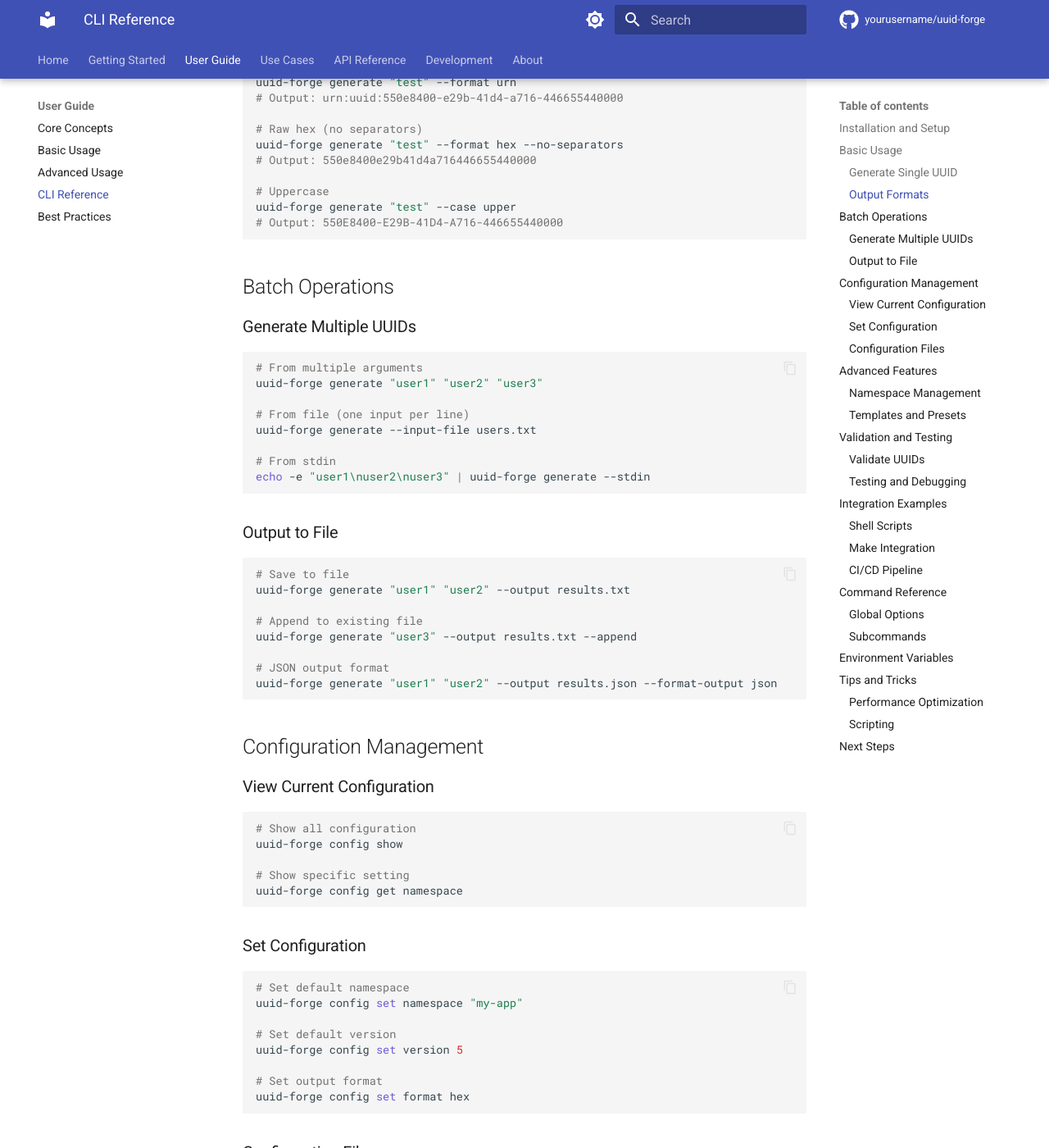
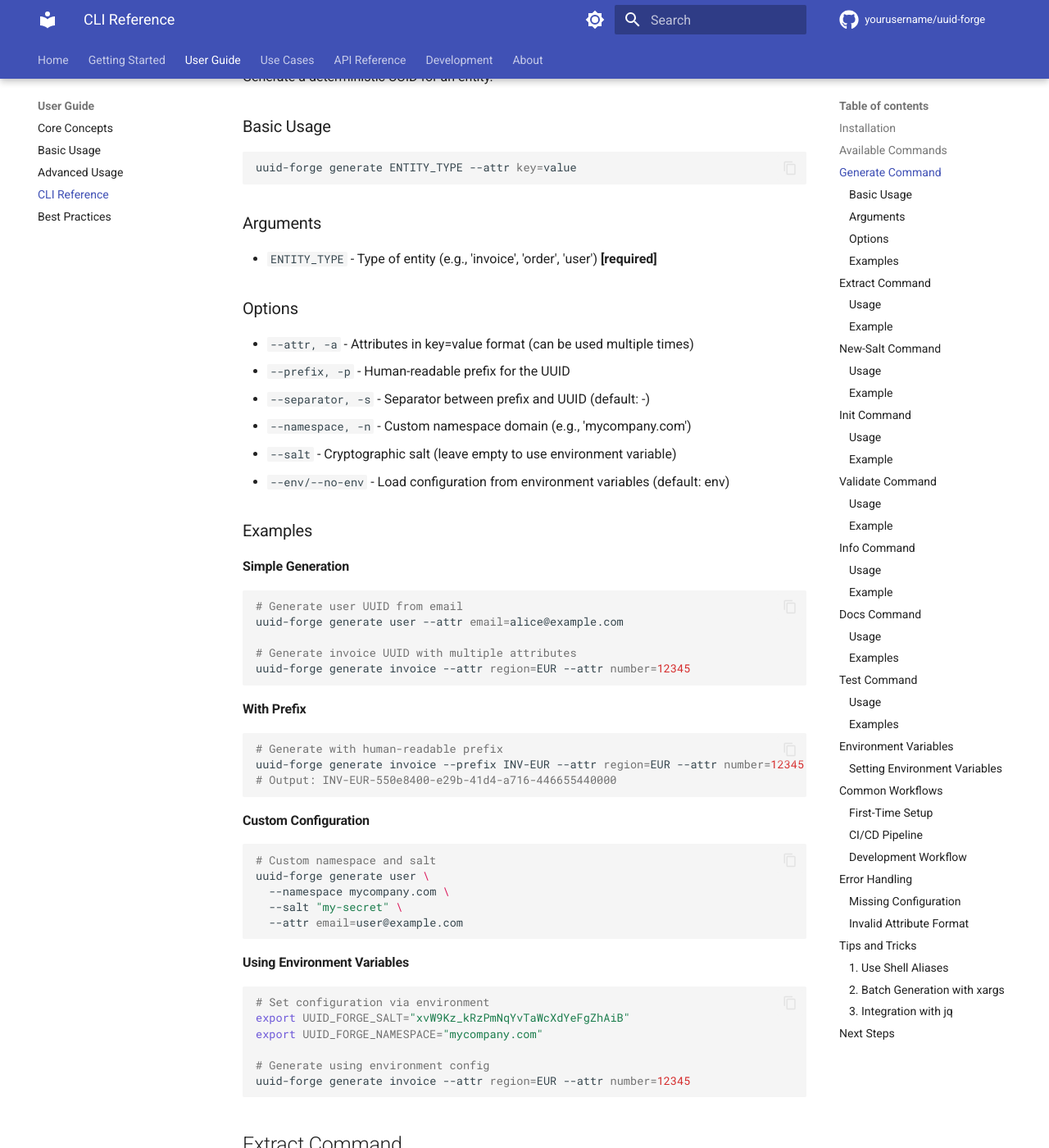
Before and after one commit to darth-veitcher/uuid-forge, an MkDocs documentation site: the page built from docs/guide/cli.md, in a window 1280 px wide and 1400 px high, scrolled down 952 px. Shown: the whole window at 82% size. Built offline with MkDocs 1.6.1 and Material for MkDocs 9.7.7, drawn with Linux system fonts in a browser that asks for light colours; comment, search, counter and statistics services are not loaded; the version menu is left out; some of the changed text lies outside the part shown.

Commit message:
docs: rewrite CLI guide to match actual CLI implementation

````diff
--- a/docs/guide/cli.md
+++ b/docs/guide/cli.md
@@ -1,8 +1,8 @@
 # CLI Reference
 
-UUID-Forge provides a powerful command-line interface for generating UUIDs and managing configurations.
+UUID-Forge provides a powerful command-line interface for generating deterministic UUIDs, managing configuration, and validating security settings.
 
-## Installation and Setup
+## Installation
 
 The CLI is installed automatically with UUID-Forge:
 
@@ -10,272 +10,352 @@ The CLI is installed automatically with UUID-Forge:
 pip install uuid-forge
 ```
 
-Verify installation:
+or with uv:
 
 ```bash
-uuid-forge --version
+uv add uuid-forge
 ```
 
-## Basic Usage
+## Available Commands
 
-### Generate Single UUID
+UUID-Forge CLI provides the following commands:
+
+- `generate` - Generate deterministic UUIDs
+- `extract` - Extract UUID from prefixed identifiers
+- `new-salt` - Generate cryptographic salt
+- `init` - Initialize configuration file
+- `validate` - Validate security configuration
+- `info` - Display configuration information
+- `docs` - Build or serve documentation
+- `test` - Run test suite
+
+## Generate Command
+
+Generate a deterministic UUID for an entity.
+
+### Basic Usage
 
 ```bash
-# Generate UUID from string
-uuid-forge generate "user@example.com"
-
-# Generate with custom namespace
-uuid-forge generate "user@example.com" --namespace "users"
-
-# Generate with specific version
-uuid-forge generate "user@example.com" --version 5
+uuid-forge generate ENTITY_TYPE --attr key=value
 ```
 
-### Output Formats
+### Arguments
+
+- `ENTITY_TYPE` - Type of entity (e.g., 'invoice', 'order', 'user') **[required]**
+
+### Options
+
+- `--attr, -a` - Attributes in key=value format (can be used multiple times)
+- `--prefix, -p` - Human-readable prefix for the UUID
+- `--separator, -s` - Separator between prefix and UUID (default: -)
+- `--namespace, -n` - Custom namespace domain (e.g., 'mycompany.com')
+- `--salt` - Cryptographic salt (leave empty to use environment variable)
+- `--env/--no-env` - Load configuration from environment variables (default: env)
+
+### Examples
+
+#### Simple Generation
 
 ```bash
-# Default hex format
-uuid-forge generate "test"
-# Output: 550e8400-e29b-41d4-a716-446655440000
+# Generate user UUID from email
+uuid-forge generate user --attr email=alice@example.com
 
-# URN format
-uuid-forge generate "test" --format urn
-# Output: urn:uuid:550e8400-e29b-41d4-a716-446655440000
-
-# Raw hex (no separators)
-uuid-forge generate "test" --format hex --no-separators
-# Output: 550e8400e29b41d4a716446655440000
-
-# Uppercase
-uuid-forge generate "test" --case upper
-# Output: 550E8400-E29B-41D4-A716-446655440000
+# Generate invoice UUID with multiple attributes
+uuid-forge generate invoice --attr region=EUR --attr number=12345
 ```
 
-## Batch Operations
-
-### Generate Multiple UUIDs
+#### With Prefix
 
 ```bash
-# From multiple arguments
-uuid-forge generate "user1" "user2" "user3"
-
-# From file (one input per line)
-uuid-forge generate --input-file users.txt
-
-# From stdin
-echo -e "user1\nuser2\nuser3" | uuid-forge generate --stdin
+# Generate with human-readable prefix
+uuid-forge generate invoice --prefix INV-EUR --attr region=EUR --attr number=12345
+# Output: INV-EUR-550e8400-e29b-41d4-a716-446655440000
 ```
 
-### Output to File
+#### Custom Configuration
 
 ```bash
-# Save to file
-uuid-forge generate "user1" "user2" --output results.txt
-
-# Append to existing file
-uuid-forge generate "user3" --output results.txt --append
-
-# JSON output format
-uuid-forge generate "user1" "user2" --output results.json --format-output json
+# Custom namespace and salt
+uuid-forge generate user \
+  --namespace mycompany.com \
+  --salt "my-secret" \
+  --attr email=user@example.com
 ```
 
-## Configuration Management
-
-### View Current Configuration
+#### Using Environment Variables
 
 ```bash
-# Show all configuration
-uuid-forge config show
+# Set configuration via environment
+export UUID_FORGE_SALT="xvW9Kz_kRzPmNqYvTaWcXdYeFgZhAiB"
+export UUID_FORGE_NAMESPACE="mycompany.com"
 
-# Show specific setting
-uuid-forge config get namespace
+# Generate using environment config
+uuid-forge generate invoice --attr region=EUR --attr number=12345
 ```
 
-### Set Configuration
+## Extract Command
+
+Extract the UUID portion from a prefixed identifier.
+
+### Usage
 
 ```bash
-# Set default namespace
-uuid-forge config set namespace "my-app"
-
-# Set default version
-uuid-forge config set version 5
-
-# Set output format
-uuid-forge config set format hex
+uuid-forge extract PREFIXED_ID
 ```
 
-### Configuration Files
+### Example
 
 ```bash
-# Create configuration file
-uuid-forge config init
-
-# Use specific config file
-uuid-forge --config /path/to/config.yaml generate "test"
-
-# Validate configuration
-uuid-forge config validate
+uuid-forge extract "INV-EUR-550e8400-e29b-41d4-a716-446655440000"
+# Output: 550e8400-e29b-41d4-a716-446655440000
 ```
 
-## Advanced Features
+## New-Salt Command
 
-### Namespace Management
+Generate a new cryptographically secure salt.
+
+### Usage
 
 ```bash
-# List available namespaces
-uuid-forge namespace list
-
-# Create custom namespace
-uuid-forge namespace create "my-service" --parent users
-
-# Generate with custom namespace
-uuid-forge generate "test" --namespace-id 550e8400-e29b-41d4-a716-446655440000
+uuid-forge new-salt
 ```
 
-### Templates and Presets
+### Example
 
 ```bash
-# Create preset
-uuid-forge preset create "users" --namespace "users" --version 5 --format hex
+# Generate a new salt
+uuid-forge new-salt
+# Output: xvW9Kz_kRzPmNqYvTaWcXdYeFgZhAiB
 
-# Use preset
-uuid-forge generate "john@example.com" --preset users
-
-# List presets
-uuid-forge preset list
-
-# Delete preset
-uuid-forge preset delete "users"
+# Save to environment variable
+export UUID_FORGE_SALT=$(uuid-forge new-salt)
 ```
 
-## Validation and Testing
+## Init Command
 
-### Validate UUIDs
+Initialize a new configuration file with a generated salt.
+
+### Usage
 
 ```bash
-# Validate single UUID
-uuid-forge validate 550e8400-e29b-41d4-a716-446655440000
-
-# Validate multiple UUIDs
-uuid-forge validate --input-file uuids.txt
-
-# Check if UUID is deterministic
-uuid-forge validate --check-deterministic "test-input" 550e8400-e29b-41d4-a716-446655440000
+uuid-forge init
 ```
 
-### Testing and Debugging
+### Example
 
 ```bash
-# Dry run (show what would be generated)
-uuid-forge generate "test" --dry-run
+# Create .env file with UUID_FORGE_SALT
+uuid-forge init
 
-# Verbose output
-uuid-forge generate "test" --verbose
-
-# Debug mode
-uuid-forge generate "test" --debug
+# Or specify custom file
+uuid-forge init --file config/.env
 ```
 
-## Integration Examples
+## Validate Command
 
-### Shell Scripts
+Validate your current configuration for security best practices.
+
+### Usage
 
 ```bash
-#!/bin/bash
-
-# Generate user UUID and store in variable
-USER_UUID=$(uuid-forge generate "$USER_EMAIL" --namespace users)
-
-# Use in database insert
-psql -c "INSERT INTO users (id, email) VALUES ('$USER_UUID', '$USER_EMAIL')"
+uuid-forge validate
 ```
 
-### Make Integration
+### Example
 
-```makefile
-# Makefile
-generate-test-uuids:
-	uuid-forge generate --input-file test-users.txt --output test-uuids.txt
+```bash
+# Validate environment configuration
+export UUID_FORGE_SALT="xvW9Kz_kRzPmNqYvTaWcXdYeFgZhAiB"
+export UUID_FORGE_NAMESPACE="mycompany.com"
+uuid-forge validate
 
-validate-uuids:
-	uuid-forge validate --input-file production-uuids.txt
+# Output will show:
+# ✅ Salt is set and has adequate entropy
+# ✅ Namespace is configured
+# ✅ Configuration is secure
+```
+
+## Info Command
+
+Display information about your current configuration and usage.
+
+### Usage
+
+```bash
+uuid-forge info
+```
+
+### Example
+
+```bash
+uuid-forge info
+# Output:
+# UUID-Forge Configuration
+# ------------------------
+# Namespace: mycompany.com
+# Salt: ***configured***
+# Version: 0.1.0
+```
+
+## Docs Command
+
+Build or serve the documentation locally.
+
+### Usage
+
+```bash
+uuid-forge docs [serve|build]
+```
+
+### Examples
+
+```bash
+# Serve docs locally at http://127.0.0.1:8000
+uuid-forge docs serve
+
+# Build docs to site/ directory
+uuid-forge docs build
+```
+
+## Test Command
+
+Run the test suite with pytest.
+
+### Usage
+
+```bash
+uuid-forge test
+```
+
+### Examples
+
+```bash
+# Run all tests
+uuid-forge test
+
+# Run with coverage
+uuid-forge test --cov
+
+# Run specific test file
+uuid-forge test tests/test_core.py
+```
+
+## Environment Variables
+
+UUID-Forge supports configuration via environment variables:
+
+| Variable | Description | Example |
+|----------|-------------|---------|
+| `UUID_FORGE_SALT` | Cryptographic salt for UUID generation | `xvW9Kz_kRzPmNqYvTaWcXdYeFgZhAiB` |
+| `UUID_FORGE_NAMESPACE` | Default namespace domain | `mycompany.com` |
+
+### Setting Environment Variables
+
+```bash
+# Linux/macOS
+export UUID_FORGE_SALT="your-salt-here"
+export UUID_FORGE_NAMESPACE="mycompany.com"
+
+# Windows (PowerShell)
+$env:UUID_FORGE_SALT="your-salt-here"
+$env:UUID_FORGE_NAMESPACE="mycompany.com"
+
+# Or use a .env file
+echo "UUID_FORGE_SALT=your-salt-here" > .env
+echo "UUID_FORGE_NAMESPACE=mycompany.com" >> .env
+```
+
+## Common Workflows
+
+### First-Time Setup
+
+```bash
+# 1. Generate a secure salt
+uuid-forge new-salt
+
+# 2. Initialize configuration
+uuid-forge init
+
+# 3. Validate setup
+uuid-forge validate
+
+# 4. Generate your first UUID
+uuid-forge generate user --attr email=test@example.com
 ```
 
 ### CI/CD Pipeline
 
-```yaml
-# GitHub Actions
-steps:
-  - name: Generate UUIDs for testing
-    run: |
-      uuid-forge generate \
-        --input-file test-data.txt \
-        --output test-uuids.json \
-        --format-output json \
-        --namespace testing
+```bash
+# Set configuration in CI environment
+export UUID_FORGE_SALT="${SECRET_SALT}"
+export UUID_FORGE_NAMESPACE="mycompany.com"
+
+# Generate UUIDs in pipeline
+uuid-forge generate deployment \
+  --attr branch="${CI_BRANCH}" \
+  --attr commit="${CI_COMMIT_SHA}" \
+  --attr timestamp="$(date -Iseconds)"
 ```
 
-## Command Reference
-
-### Global Options
+### Development Workflow
 
 ```bash
---config PATH          # Configuration file path
---namespace NAME       # Default namespace
---version {3,4,5}      # UUID version
---format {hex,urn,bytes} # Output format
---case {upper,lower}   # Case for hex output
---no-separators        # Remove separators from hex
---verbose              # Verbose output
---debug                # Debug mode
---help                 # Show help
+# Use environment-specific configuration
+export UUID_FORGE_NAMESPACE="dev.mycompany.com"
+export UUID_FORGE_SALT="${DEV_SALT}"
+
+# Generate test data
+uuid-forge generate user --attr email=dev@example.com
+uuid-forge generate order --attr id=12345 --attr region=test
 ```
 
-### Subcommands
+## Error Handling
 
-- `generate` - Generate UUIDs
-- `config` - Manage configuration
-- `namespace` - Manage namespaces
-- `preset` - Manage presets
-- `validate` - Validate UUIDs
-- `version` - Show version information
-
-## Environment Variables
+### Missing Configuration
 
 ```bash
-# Configuration via environment
-export UUID_FORGE_NAMESPACE="my-app"
-export UUID_FORGE_VERSION=5
-export UUID_FORGE_FORMAT="hex"
-export UUID_FORGE_CASE="lower"
-export UUID_FORGE_CONFIG_FILE="/path/to/config.yaml"
+$ uuid-forge generate user --attr email=test@example.com
+Error: UUID_FORGE_SALT environment variable not set
+Solution: Run 'uuid-forge init' or set UUID_FORGE_SALT manually
+```
+
+### Invalid Attribute Format
+
+```bash
+$ uuid-forge generate user --attr email:test@example.com
+Error: Invalid attribute format: email:test@example.com
+Use key=value format.
 ```
 
 ## Tips and Tricks
 
-### Performance Optimization
+### 1. Use Shell Aliases
 
 ```bash
-# Use batch processing for large datasets
-uuid-forge generate --input-file large-dataset.txt --batch-size 1000
+# Add to ~/.bashrc or ~/.zshrc
+alias uuid='uuid-forge generate'
 
-# Parallel processing
-cat users.txt | xargs -P 4 -I {} uuid-forge generate "{}" --namespace users
+# Usage
+uuid user --attr email=alice@example.com
 ```
 
-### Scripting
+### 2. Batch Generation with xargs
 
 ```bash
-# Generate and format for SQL
-uuid-forge generate "user@example.com" --format hex --case upper | \
-sed "s/.*/INSERT INTO users (id) VALUES ('&');/"
+# Generate UUIDs for multiple emails
+cat emails.txt | xargs -I {} uuid-forge generate user --attr email={}
+```
 
-# Check for duplicates
-uuid-forge generate --input-file data.txt | sort | uniq -d
+### 3. Integration with jq
+
+```bash
+# Generate UUID and create JSON
+USER_UUID=$(uuid-forge generate user --attr email=alice@example.com)
+echo "{\"id\": \"$USER_UUID\", \"email\": \"alice@example.com\"}" | jq .
 ```
 
 ## Next Steps
 
-- [Best Practices](best-practices.md) - Optimize your UUID generation
-- [Use Cases](../use-cases/microservices.md) - Real-world applications
-- [API Reference](../api/core.md) - Programmatic usage
+- [Basic Usage Guide](basic-usage.md) - Learn the Python API
+- [Best Practices](best-practices.md) - Production configuration
+- [Configuration Guide](../getting-started/configuration.md) - Detailed setup
````
